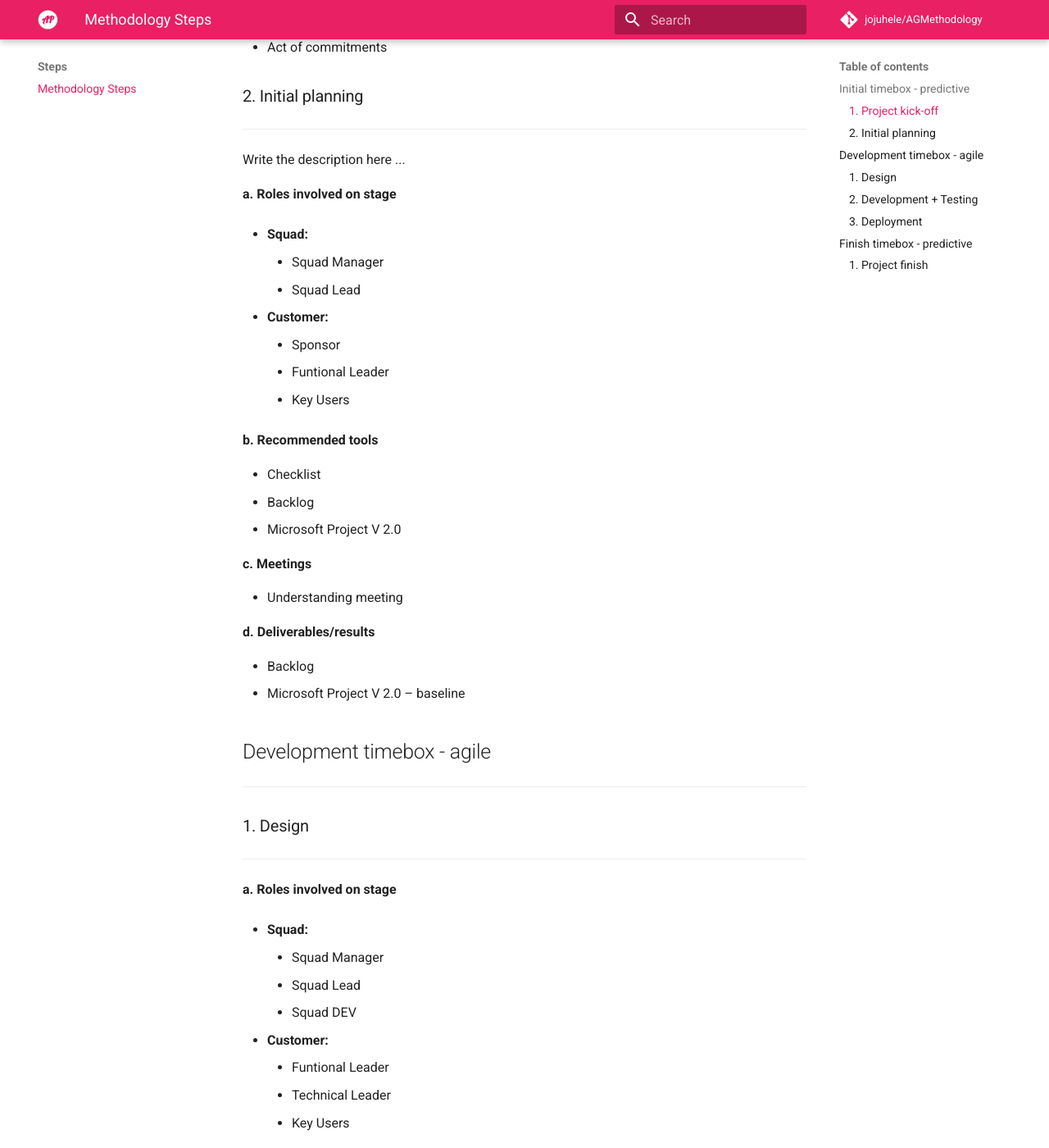
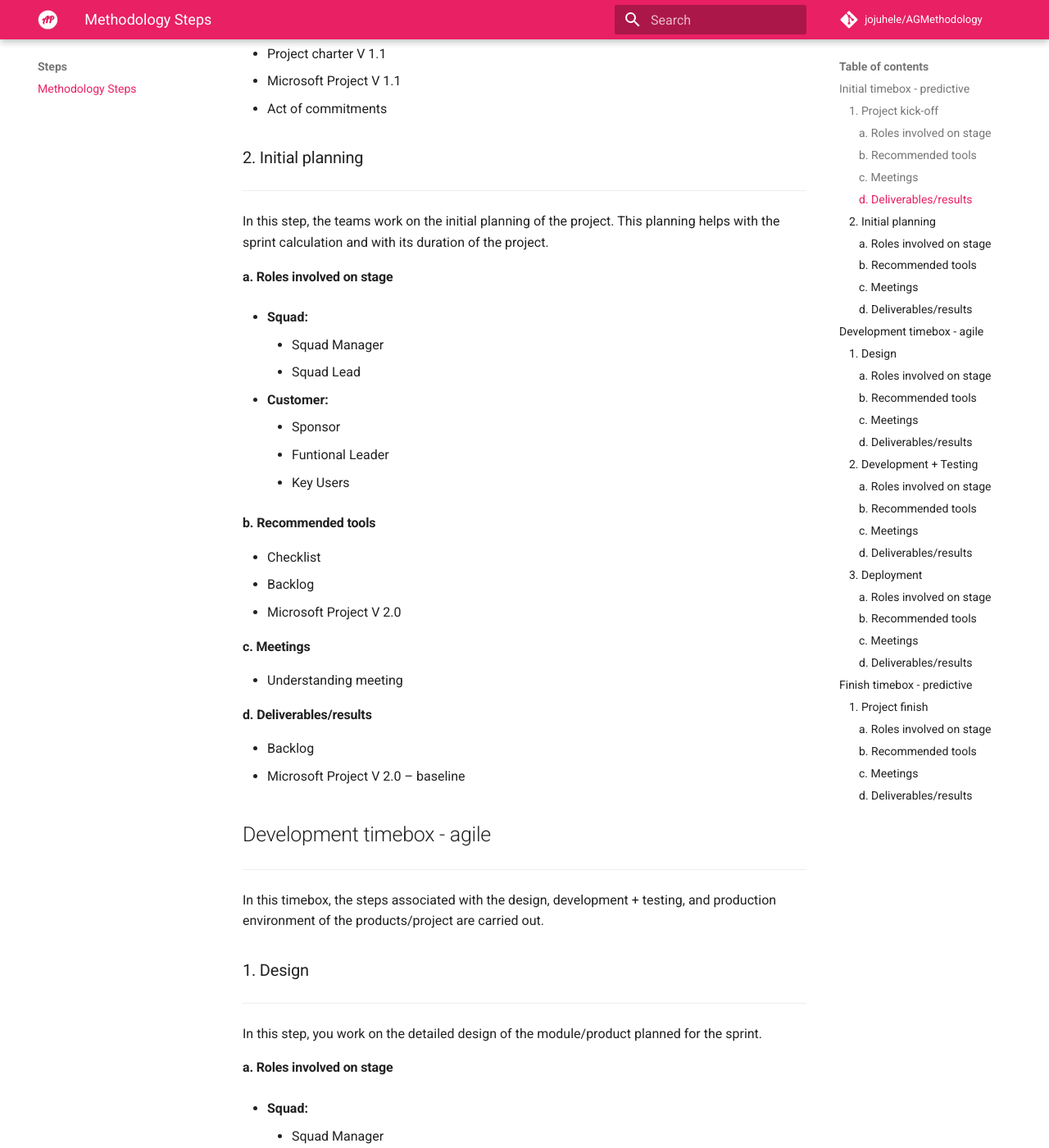
Before and after one commit to jojuhele/AGMethodology, an MkDocs documentation site: the page built from docs/steps/methodology_steps.md, in a window 1280 px wide and 1400 px high, scrolled down 1370 px. Shown: the whole window at 82% size. Built offline with MkDocs 1.6.1 and Material for MkDocs 9.7.7, drawn with Linux system fonts in a browser that asks for light colours; comment, search, counter and statistics services are not loaded; some of the changed text lies outside the part shown.

Commit message:
general changes

```diff
--- a/docs/steps/methodology_steps.md
+++ b/docs/steps/methodology_steps.md
@@ -7,11 +7,13 @@ The **AP** (agile + predictive) methodology includes the following steps for its
 ## Initial timebox -  predictive
 ***
 
+This timeline includes the steps for **project kick-off** and **initial planning** from a predictive point of view; the above steps contain the elements listed below.
+
 ### 1.  Project kick-off
 ***
 It is the initial stage of the project. Stakeholders are informed of the start of the project, the scope, the objectives, and the expected results.
 
-**a. Roles involved on stage**
+#### **a. Roles involved on stage**
 
 * **Squad:**
 
@@ -22,18 +24,18 @@ It is the initial stage of the project. Stakeholders are informed of the start o
     *    Sponsor
     *    Funtional leader
     *    Technical leader
-    *    Personas invitadas por el sponsor
+    *    People invited by the sponsor
 
-**b. Recommended tools**
+#### **b. Recommended tools**
 
 *    Project charter V 1.0
 *    Microsoft Project V 1.0
 
-**c. Meetings**
+#### **c. Meetings**
 
 *    Kick-off meeting
 
-**d.    Deliverables/results**
+#### **d.    Deliverables/results**
 
 *    Project charter V 1.1
 *    Microsoft Project V 1.1
@@ -42,9 +44,9 @@ It is the initial stage of the project. Stakeholders are informed of the start o
 ### 2.    Initial planning
 ***
 
-Write the description here ...
+In this step, the teams work on the initial planning of the project. This planning helps with the sprint calculation and with its duration of the project.
 
-**a. Roles involved on stage**
+#### **a. Roles involved on stage**
 
 * **Squad:**
 
@@ -57,17 +59,17 @@ Write the description here ...
     * Funtional Leader
     * Key Users
 
-**b. Recommended tools**
+#### **b. Recommended tools**
 
 *    Checklist
 *    Backlog
 *    Microsoft Project V 2.0
 
-**c. Meetings**
+#### **c. Meetings**
 
 *    Understanding meeting
 
-**d.    Deliverables/results**
+#### **d.    Deliverables/results**
 
 *    Backlog
 *    Microsoft Project V 2.0 – baseline
@@ -75,10 +77,14 @@ Write the description here ...
 ## Development timebox - agile
 ***
 
+In this timebox, the steps associated with the design, development + testing, and production environment of the products/project are carried out.
+
 ### 1. Design
 ***
 
-**a. Roles involved on stage**
+In this step, you work on the detailed design of the module/product planned for the sprint.
+
+#### **a. Roles involved on stage**
 
 * **Squad:**
 
@@ -92,28 +98,31 @@ Write the description here ...
     *    Technical Leader
     *    Key Users
 
-**b. Recommended tools**
+#### **b. Recommended tools**
 
 *    Kanban Board
 *    Backlog
 *    User history
 
-**c. Meetings**
+#### **c. Meetings**
 
 *    Dailys
 *    Weekly
 *    Biweekly
 *    Understanding meeting
 
-**d.    Deliverables/results**
+#### **d.    Deliverables/results**
 
 *    Kanban Board
 *    User History
 *    Process
 
 ### 2. Development + Testing
+***
 
-**a. Roles involved on stage**
+In this step, you work on the development (front-end and back-end) and the tests planned for the sprint.
+
+#### **a. Roles involved on stage**
 
 * **Squad:**
 
@@ -129,20 +138,20 @@ Write the description here ...
     *    Technical Leader
     *    Key Users
 
-**b. Recommended tools**
+#### **b. Recommended tools**
 
 *    Kanban Board
 *    Backlog
 *    User history
 *    DevOps
 
-**c. Meetings**
+#### **c. Meetings**
 
 *    Dailys
 *    Weekly
 *    Biweekly
 
-**d.    Deliverables/results**
+#### **d.    Deliverables/results**
 
 *    Kanban Board
 *    Sprint planning
@@ -150,8 +159,11 @@ Write the description here ...
 *    Certificate of approval of tests
 
 ### 3. Deployment
+***
 
-**a. Roles involved on stage**
+In this step, we work on the automation (DevOps) and the production environment of the module/product planned for the sprint.
+
+#### **a. Roles involved on stage**
 
 * **Squad:**
 
@@ -183,9 +195,13 @@ Write the description here ...
 ## Finish timebox - predictive
 ***
 
+In this timebox, the closing steps of the project are executing as a team with the client.
+
 ### 1. Project finish
 
-**a. Roles involved on stage**
+In this step, you work on the project closing minutes
+
+#### **a. Roles involved on stage**
 
 * **Squad:**
 
@@ -197,14 +213,14 @@ Write the description here ...
     *    Sponsor
     *    Funtional Leader
 
-**b. Recommended tools**
+#### **b. Recommended tools**
 
 *    Microsoft Project V 2.0
 
-**c. Meetings**
+#### **c. Meetings**
 
 *    Closure meeting
 
-**d.    Deliverables/results**
+#### **d.    Deliverables/results**
 
 *    Project closure certificate
--- a/mkdocs.yml
+++ b/mkdocs.yml
@@ -3,7 +3,7 @@ site_author: Jose Hernández and Carlos Gómez
 # Repository
 repo_name: jojuhele/AGMethodology
 repo_url: https://github.com/jojuhele/AGMethodology
-edit_uri: ""
+edit_uri: "?path=%2Fdocs"
 
 # Copyright
 copyright: Copyright &copy; 2020 Jose Hernandez and Carlos Gómez
@@ -50,5 +50,3 @@ plugins:
   - awesome-pages
 extra_css:
   - 'styles/logo.css'
-extra:
-  disqus: apmethodology
```
Also changed, not shown: other parts of docs/steps/methodology_steps.md (+5 -5 lines), docs/img/AGlogo.png (added).
